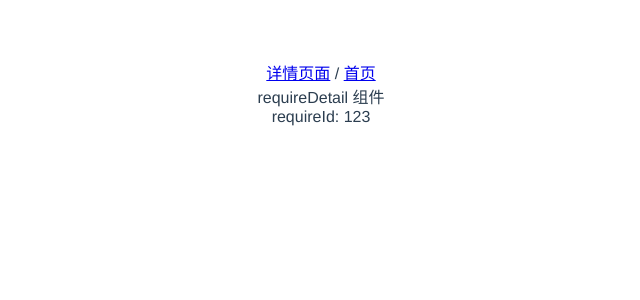
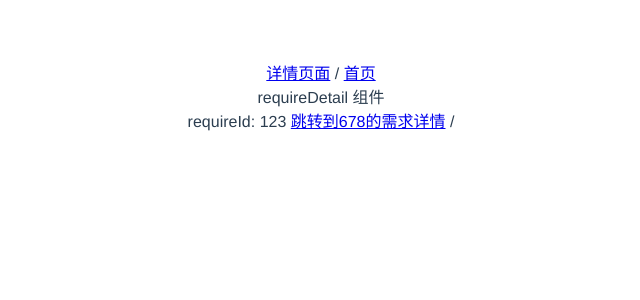
Before and after one commit to shuliqi/vue-router-example, a Vue app: page /requireDetail/123 in a window 1280 px wide. Shown: the top 300 px of the page, without its empty margins (319-959 px from the left). Built offline with nearby package versions, Linux system fonts and the light colour scheme.

Commit message:
监听路由的变化

```diff
--- a/src/components/requireDetail.vue
+++ b/src/components/requireDetail.vue
@@ -2,21 +2,32 @@
   requireDetail 组件
   <br>
   requireId: {{ requireId }}
+    <router-link to='/requireDetail/678?name=shuliqi&age=12#sex'>跳转到678的需求详情</router-link> /
 </template>
 
 <script>
-import { useRoute } from "vue-router";
+import { watch } from "vue"
+import { useRoute, onBeforeRouteUpdate } from "vue-router";
 export default {
   setup () {
     const route = useRoute();
-    console.log("vue3：", route.params, route.query, route.hash)
+    // console.log("vue3：", route.params, route.query, route.hash);
+    // 监听 params 的变化
+    // watch(() => route.params, (newParams, oldParams) => {
+    //   console.log("newParams", newParams, "oldParams", oldParams)
+    // })
+    // 导航守卫监听路由的变化
+     onBeforeRouteUpdate((to, from )=> {
+      console.log("to:", to, "from:", from);
+    });
+
     return {
       requireId: route.params.requireId
     }
   },
   created() {
   	// 获取动态路由的路径参数
-    console.log("vue3之前：", this.$route.params,  this.$route.query, this.$route.hash)
-  }
+    // console.log("vue3之前：", this.$route.params,  this.$route.query, this.$route.hash)
+  },
 }
 </script>
```
